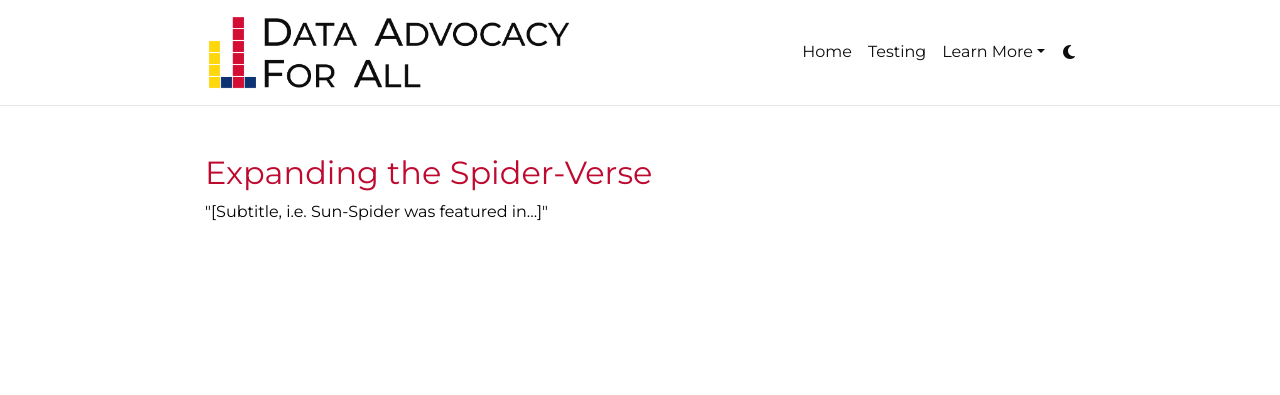
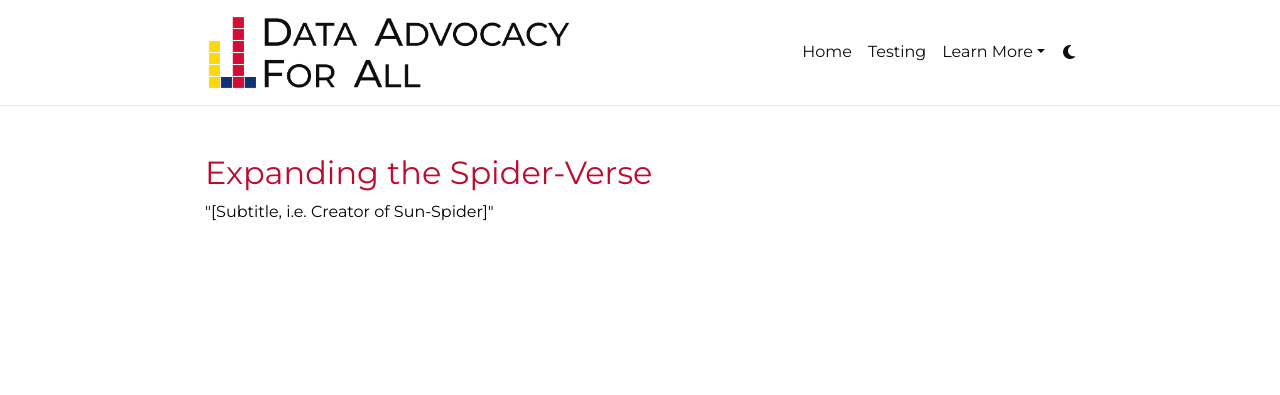
Before and after one commit to expandingthespiderverse/expandingthespiderverse.github.io, a Jekyll site: the page built from _members/template.md, in a window 1280 px wide. Shown: the top 395 px of the page. Built offline with Jekyll 4.4.1, drawn with Linux system fonts in a browser that asks for light colours; comment, search, counter and statistics services are not loaded; a style sheet for code colours, icons or effects is not loaded.

Commit message:
Update template.md

```diff
--- a/_members/template.md
+++ b/_members/template.md
@@ -4,11 +4,11 @@
 
 name: [Name]
 
+subtitle: >
+    "[Subtitle, i.e. Creator of Sun-Spider]"
+
 description: >
-    "[Description, i.e. Creator of Sun-Spider]"
-
-subtitle: >
-    "[Subtitle, i.e. Sun-Spider was featured in...]"
+    "[Description, i.e. Sun-Spider was featured in...]"
 
 profile:
     align: right
```
